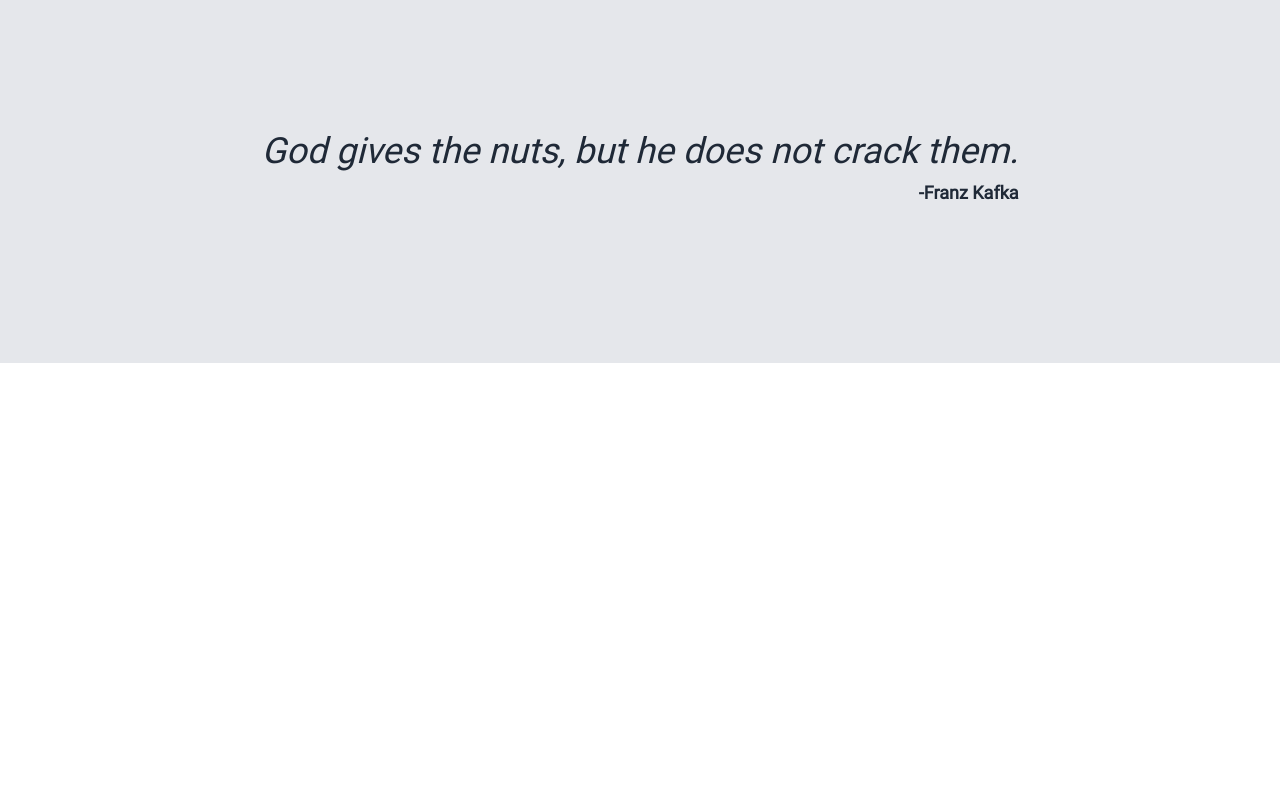
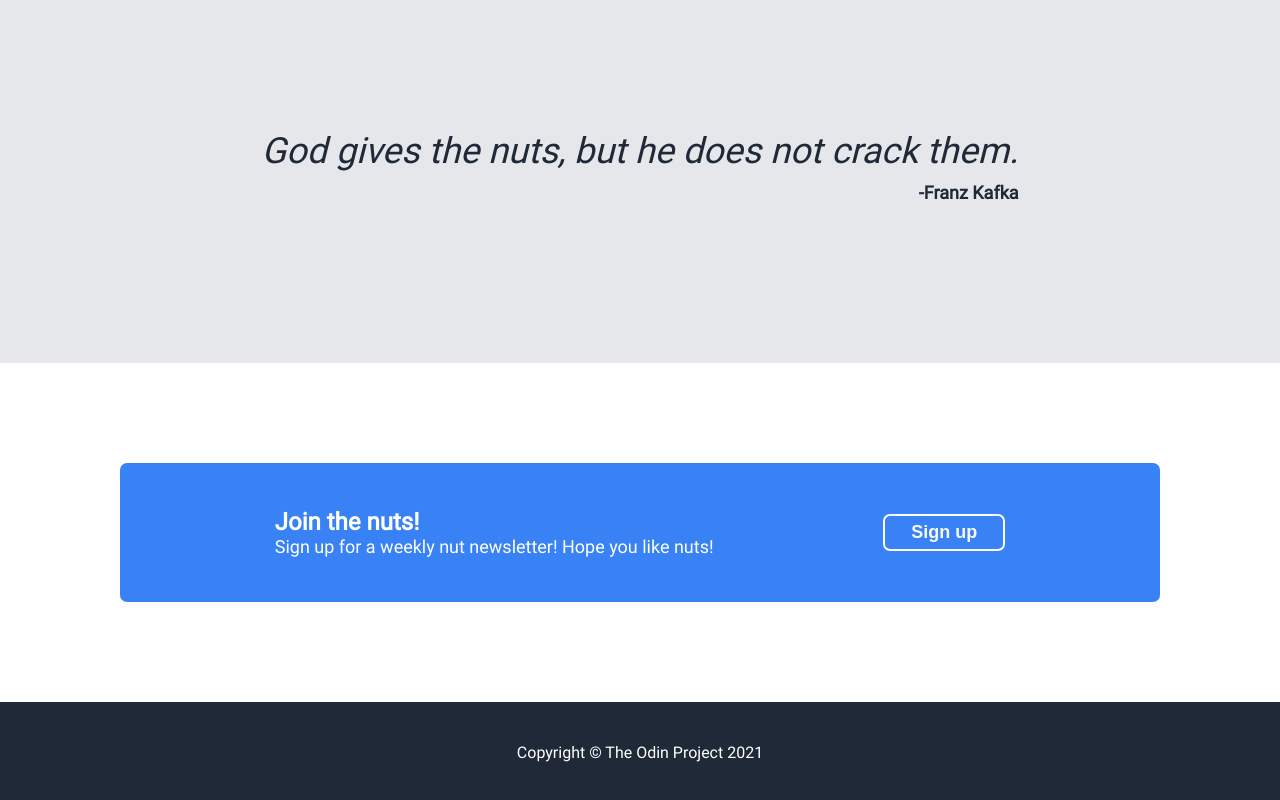
Before and after one commit to Kakujo/awesome-website, a plain HTML site: page index.html in a window 1280 px wide. Shown: the part 1064-1864 px from the top of the page. Before the commit the page ends 1427 px from the top, so only its background shows below. Drawn offline with Linux system fonts and the light colour scheme.

Commit message:
Add signup and footer

```diff
--- a/index.html
+++ b/index.html
@@ -25,7 +25,7 @@
                 <div class="herotext">
                     <h1>Artisanal nuts from artisanal nuts</h1>
                     <p>
-                        Aw, Nuts! Whether it's nuts, nut products or nut accessories, <i>Aw, Nuts!</i> has every conceivable nut-related item you could want! People go nuts for our nuts!
+                        Whether it's nuts, nut products or nut accessories, <i>Aw, Nuts!</i> has every conceivable nut-related item you could want! People go nuts for our nuts!
                     </p>
                     <button>
                         <a href="#">Sign up</a>
@@ -71,21 +71,30 @@
 
         <div class="quotewrap">
             <div id="quote">
-                <p>
-                    God gives the nuts, but he does not crack them.
-                </p>
-                <span>-Franz Kafka</span>
+                <div class="quotecontainer">
+                    <p>
+                        God gives the nuts, but he does not crack them.
+                    </p>
+                    <span>-Franz Kafka</span>
+                </div>
             </div>
         </div>
 
         <div class="signupwrap">
             <div id="signup">
-
+                <div class="signuptext">
+                    <h3>Join the nuts!</h3>
+                    <p>Sign up for a weekly nut newsletter! Hope you like nuts!</p>
+                </div>
+                <button>
+                    <a href="#">Sign up</a>
+                </button>
             </div>
         </div>
 
         <div class="footerwrap">
             <div id="footer">
+                <p>Copyright © The Odin Project 2021</p>
             </div>
         </div>
 
--- a/styles.css
+++ b/styles.css
@@ -18,7 +18,7 @@ body {
     flex-direction: column;
 }
 
-.headerwrap, .mainwrap, .quotewrap, .signupwrap, .footerwrap, #quote {
+.headerwrap, .mainwrap, .quotewrap, .quotecontainer, .signupwrap, .footerwrap, #quote {
     display: flex;
     flex-direction: column;
     align-items: center;
@@ -37,8 +37,8 @@ body {
     background-color: #E5E7EB;
 }
 
-#header, #main, #footer {
-    width: 1040px;
+#header, #main, #quote, #signup, #footer {
+    max-width: 1040px;
 }
 
 .topnav {
@@ -67,6 +67,10 @@ body {
     color: #E5E7EB;
 }
 
+.headerlinks a:hover {
+    opacity: 90%;
+}
+
 .herocontainer {
     display: flex;
     align-items: flex-start;
@@ -85,14 +89,18 @@ body {
     color: #F9FAF8;
 }
 
-.herotext button {
+button {
     background-color: #3882F6;
     border-radius: 7px;
     padding: 0;
     border: 0;
 }
 
-.herotext button a {
+button:hover {
+    transform: translateY(-3px);
+}
+
+button a {
     display: block;
     color: #F9FAF8;
     padding: 8px 26px;
@@ -115,6 +123,7 @@ body {
     display: flex;
     gap: 50px;
     justify-content: center;
+    flex-wrap: wrap;
 }
 
 .infoentry img {
@@ -150,3 +159,46 @@ body {
     font-size: 18px;
     font-weight: bold;
 }
+
+.signupwrap {
+    margin: 100px 0;
+}
+
+#signup {
+    width: 900px;
+    padding: 0 70px;
+    display: flex;
+    justify-content: space-around;
+    align-items: center;
+    background-color: #3882F6;
+    border-radius: 7px;
+}
+
+#signup button {
+    border: 2px solid white;
+}
+
+#signup button a {
+    padding: 6px 26px;
+}
+
+.signuptext {
+    margin: 45px 0;
+}
+
+.signuptext h3 {
+    font-size: 24px;
+}
+
+.signuptext p {
+    font-size: 18px;
+}
+
+.signuptext > * {
+    color: white;
+    margin: 0;
+}
+
+#footer {
+    margin: 25px 0;
+}
```
